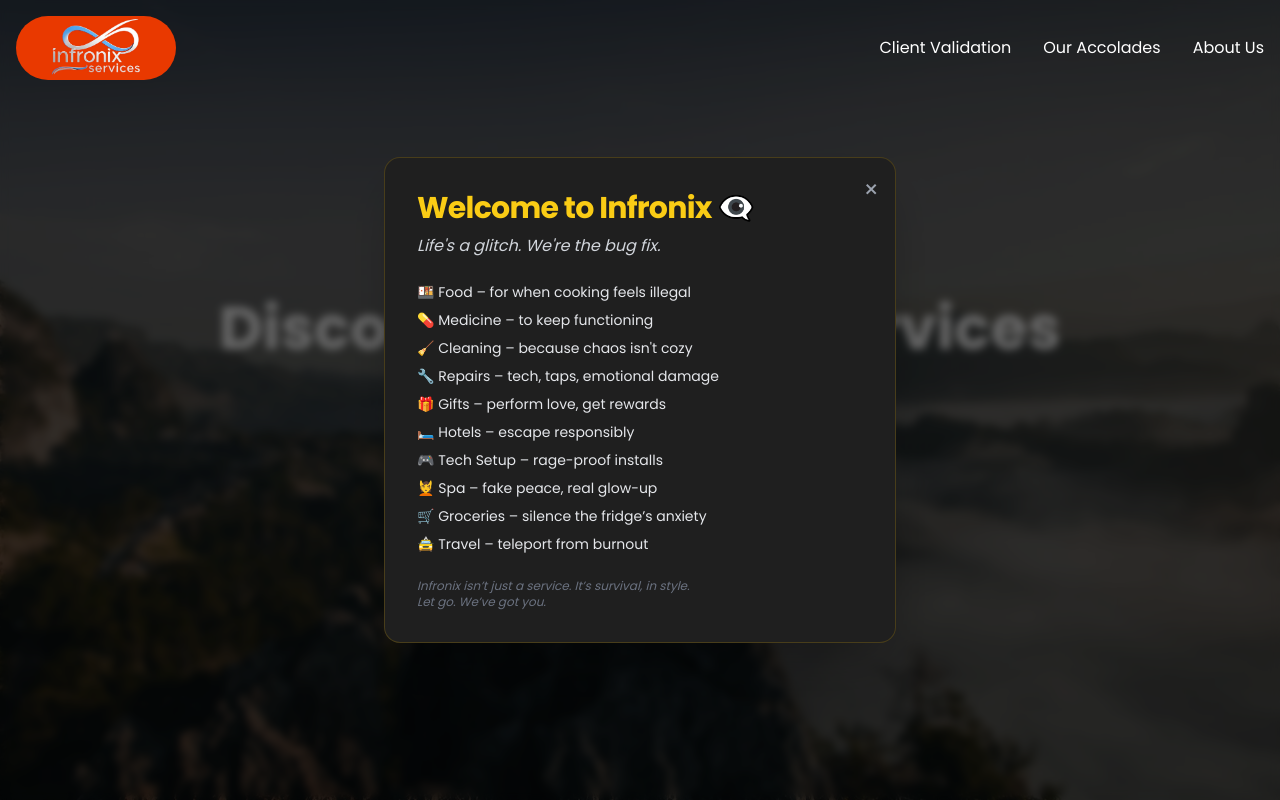
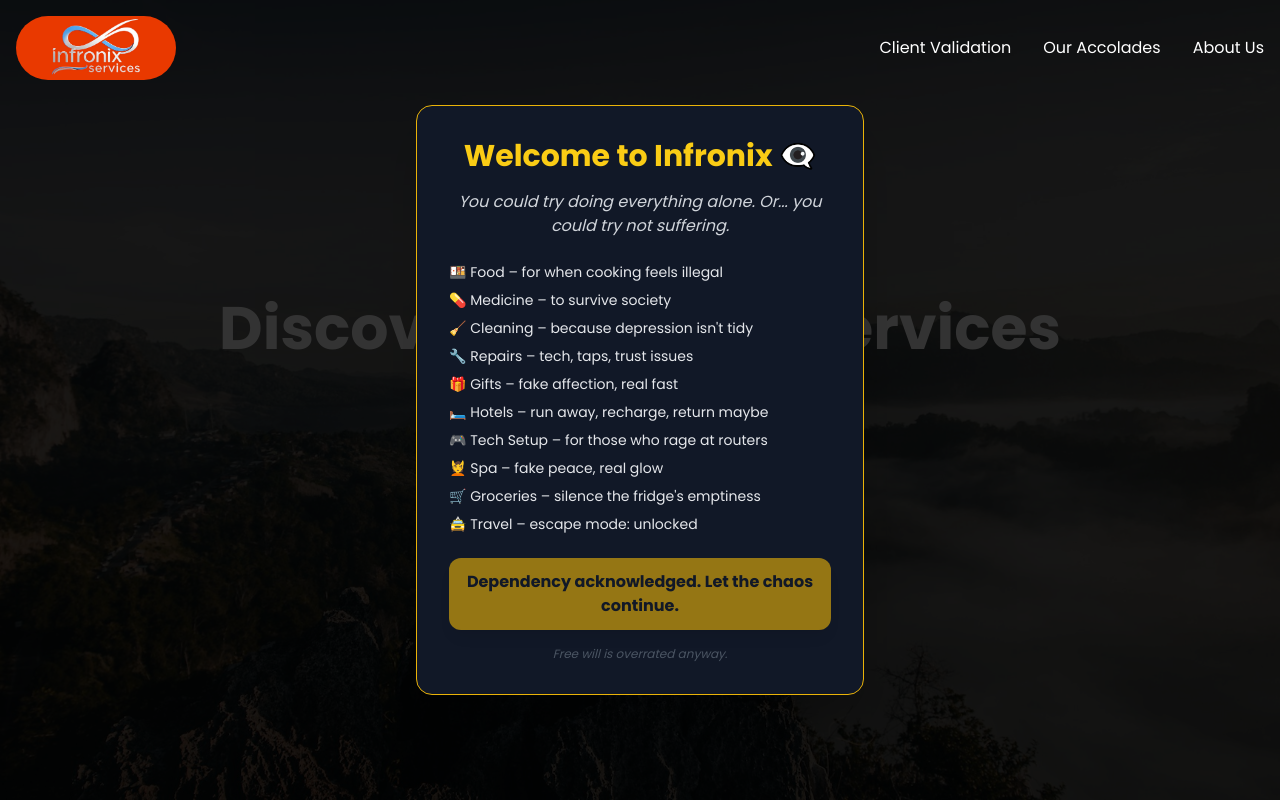
Before and after one commit to infronix108/urban-giggle, a Next.js app: page / in a window 1280 px wide. Shown: the top 800 px of the page. Built offline with nearby package versions, Linux system fonts and the light colour scheme.

Commit message:
Update WelcomePopup.tsx

```diff
--- a/app/components/WelcomePopup.tsx
+++ b/app/components/WelcomePopup.tsx
@@ -7,16 +7,12 @@ export default function WelcomePopup() {
   const [tagline, setTagline] = useState("")
 
   const taglines = [
-    "No groceries. No meds. No problem. Infronix delivers survival.",
-    "Modern life is broken. We deliver the patches.",
-    "You're not lazy. The system is. Let Infronix handle it.",
-    "Self-care is hard. Infronix makes it easy.",
-    "Don’t panic—order. Infronix is your soft landing.",
-    "Life's a glitch. We're the bug fix.",
-    "Running on coffee and despair? Cool. We'll bring the rest.",
-    "Infronix: For when adulting is not in your skill tree.",
-    "You're burnt out. We're the recharge button.",
-    "When motivation ghosts you, Infronix shows up."
+    "Your fridge is empty. Your soul too. Infronix delivers both.",
+    "Sleep-deprived, broke & burnt out? Good. You're ready for Infronix.",
+    "When meds, food, and sanity are all out of stock... Infronix isn’t.",
+    "You could try doing everything alone. Or... you could try not suffering.",
+    "Infronix: Because adulting is a full-time scam.",
+    "Depression can't cook. Infronix can.",
   ]
 
   useEffect(() => {
@@ -31,36 +27,39 @@ export default function WelcomePopup() {
   if (!isVisible) return null
 
   return (
-    <div className="fixed inset-0 bg-black/60 backdrop-blur-sm z-50 flex items-center justify-center p-4">
-      <div className="bg-[#1f1f1f] rounded-2xl p-8 max-w-lg w-full relative shadow-2xl border border-yellow-500/20 animate-fade-in-up">
+    <div className="fixed inset-0 bg-black/80 z-50 flex items-center justify-center p-4 animate-fade-in">
+      <div className="bg-gray-900 rounded-2xl shadow-2xl p-8 max-w-md w-full relative animate-fade-in-up border border-yellow-500">
+        <h2 className="text-3xl font-bold text-yellow-400 mb-4 text-center">
+          Welcome to Infronix 👁️‍🗨️
+        </h2>
+        <p className="text-gray-300 italic text-center mb-6">{tagline}</p>
+
+        <ul className="space-y-2 mb-6 text-sm text-gray-200">
+          {[
+            "🍱 Food – for when cooking feels illegal",
+            "💊 Medicine – to survive society",
+            "🧹 Cleaning – because depression isn't tidy",
+            "🔧 Repairs – tech, taps, trust issues",
+            "🎁 Gifts – fake affection, real fast",
+            "🛏️ Hotels – run away, recharge, return maybe",
+            "🎮 Tech Setup – for those who rage at routers",
+            "💆 Spa – fake peace, real glow",
+            "🛒 Groceries – silence the fridge's emptiness",
+            "🚖 Travel – escape mode: unlocked"
+          ].map((item, i) => (
+            <li key={i}>{item}</li>
+          ))}
+        </ul>
+
         <button
           onClick={() => setIsVisible(false)}
-          className="absolute top-4 right-4 text-gray-400 hover:text-white text-2xl"
+          className="w-full bg-yellow-500 text-gray-900 font-bold py-3 rounded-xl shadow-lg hover:bg-yellow-400 transition-all animate-pulse hover:scale-105 active:scale-95"
         >
-          &times;
+          Dependency acknowledged. Let the chaos continue.
         </button>
 
-        <h2 className="text-3xl font-bold text-yellow-400 mb-2 tracking-tight">
-          Welcome to Infronix 👁️‍🗨️
-        </h2>
-        <p className="text-gray-300 italic text-base mb-6">{tagline}</p>
-
-        <ul className="space-y-2 mb-6 text-sm text-gray-200">
-          <li>🍱 Food – for when cooking feels illegal</li>
-          <li>💊 Medicine – to keep functioning</li>
-          <li>🧹 Cleaning – because chaos isn't cozy</li>
-          <li>🔧 Repairs – tech, taps, emotional damage</li>
-          <li>🎁 Gifts – perform love, get rewards</li>
-          <li>🛏️ Hotels – escape responsibly</li>
-          <li>🎮 Tech Setup – rage-proof installs</li>
-          <li>💆 Spa – fake peace, real glow-up</li>
-          <li>🛒 Groceries – silence the fridge’s anxiety</li>
-          <li>🚖 Travel – teleport from burnout</li>
-        </ul>
-
-        <p className="text-gray-500 text-xs italic">
-          Infronix isn’t just a service. It’s survival, in style.<br />
-          Let go. We’ve got you.
+        <p className="text-gray-600 text-xs text-center mt-4 italic">
+          Free will is overrated anyway.
         </p>
       </div>
     </div>
```
